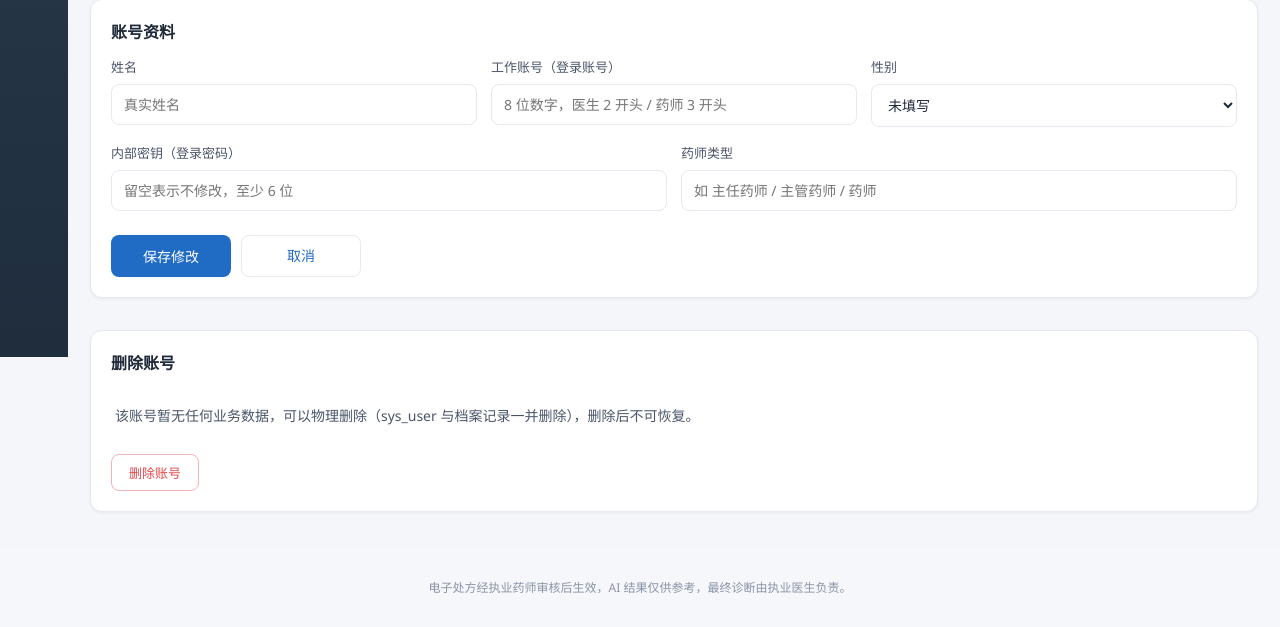
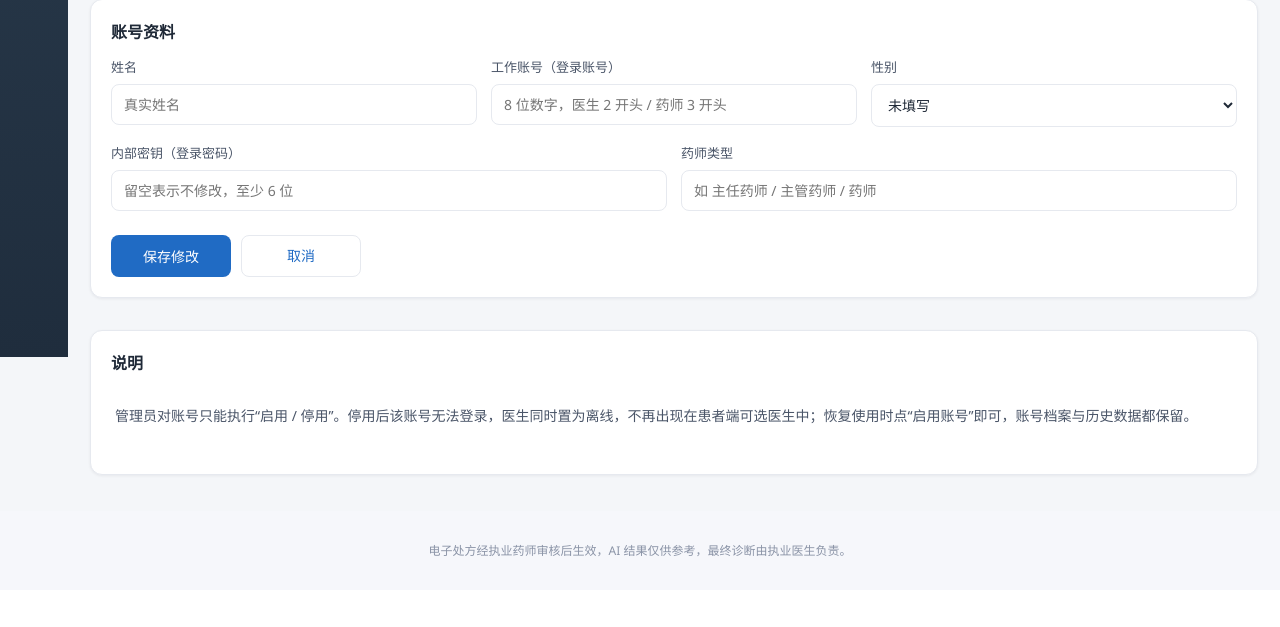
Before and after one commit to GTY123moon/software-eng-project, a Django app: template templates/adminpanel/account_edit.html in a window 1280 px wide. Shown: the part 443-1070 px from the top of the page. After the commit the page ends 1000 px from the top, so only its background shows below. Run offline with Django 4.2, Linux system fonts and the light colour scheme; the template is opened without the code that fills it, so the values that code supplies are empty.

Commit message:
账号管理：移除删除账号功能，管理员只保留启用/停用

```diff
--- a/templates/adminpanel/account_edit.html
+++ b/templates/adminpanel/account_edit.html
@@ -106,20 +106,6 @@
         </div>
 
         <div class="card">
-            <h3>删除账号</h3>
-            {% if refs %}
-            <div class="form-error">
-                <div>该账号仍被以下业务数据引用，数据库不允许物理删除，请改用“停用”：</div>
-                {% for label, count in refs %}<div>{{ label }}：{{ count }} 条</div>{% endfor %}
-            </div>
-            <p class="empty-tip">删除会破坏问诊、处方、排班与审计日志的完整性，因此这里只提供停用。</p>
-            {% else %}
-            <p class="empty-tip">该账号暂无任何业务数据，可以物理删除（sys_user 与档案记录一并删除），删除后不可恢复。</p>
-            <form method="post" action=""
-                  onsubmit="return confirm('确定永久删除账号 {{ target.name }}（{{ target.phone }}）吗？此操作不可恢复。');">
-                {% csrf_token %}
-                <input type="hidden" name="action" value="delete">
-                <button class="btn-danger" type="submit">删除账号</button>
-            </form>
-            {% endif %}
+            <h3>说明</h3>
+            <p class="empty-tip">管理员对账号只能执行“启用 / 停用”。停用后该账号无法登录，医生同时置为离线，不再出现在患者端可选医生中；恢复使用时点“启用账号”即可，账号档案与历史数据都保留。</p>
         </div>{% endblock %}
--- a/templates/adminpanel/account_list.html
+++ b/templates/adminpanel/account_list.html
@@ -21,7 +21,6 @@
 
         {% if ok == 'created' %}<div class="form-success">账号已开通，档案已建立，并已写入操作日志。</div>{% endif %}
         {% if ok == 'toggled' %}<div class="form-success">账号状态已更新，并已写入操作日志。</div>{% endif %}
-        {% if ok == 'deleted' %}<div class="form-success">账号及其档案已删除。</div>{% endif %}
 
         <div class="card">
             <form class="form-inline" method="get" action="">
```
Also changed, not shown: adminpanel/views.py (+1 -36 lines).
